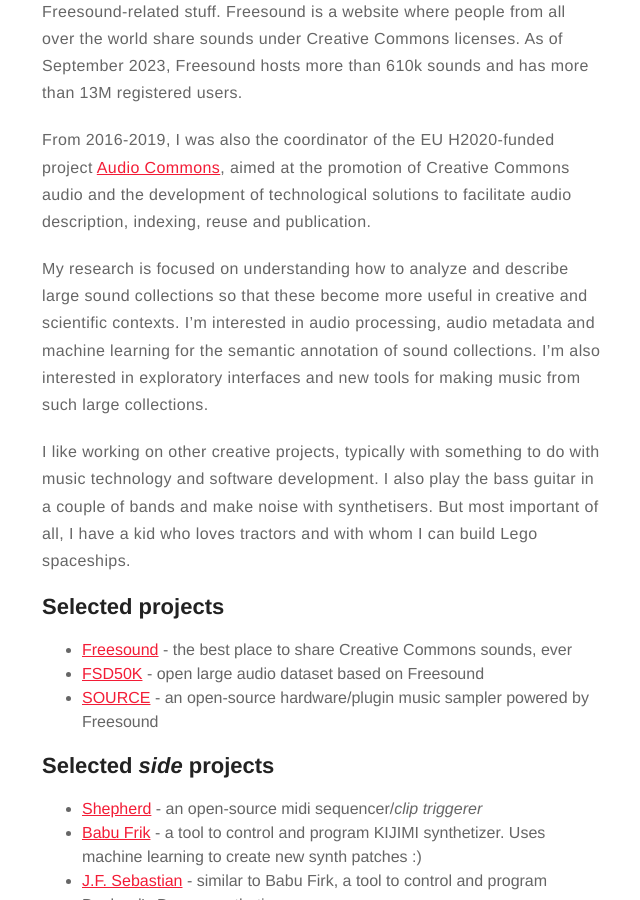
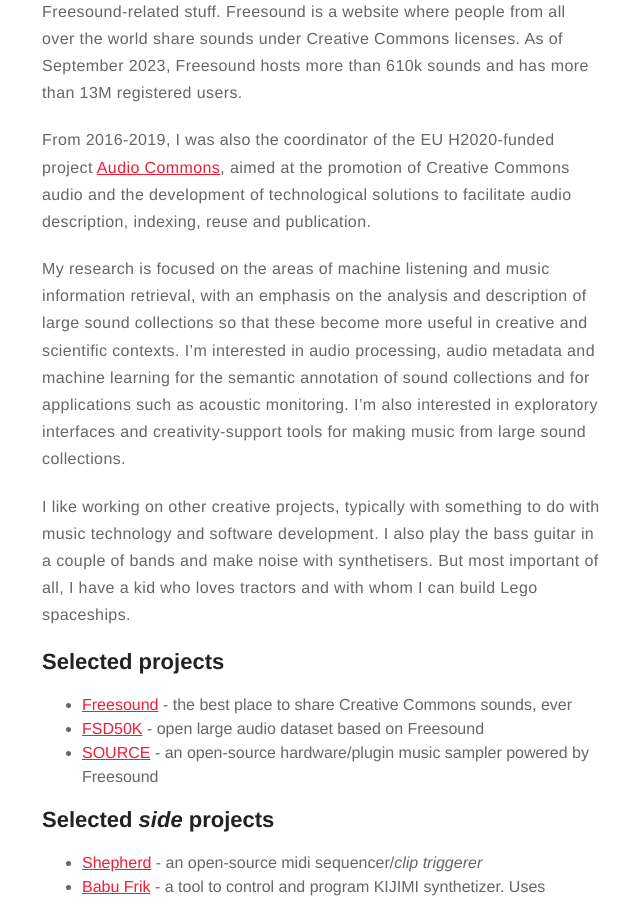
Before and after one commit to ffont/ffont.github.io, a Jekyll site: the page built from index.html, in a window 1280 px wide and 900 px high, scrolled down 693 px. Shown: the whole window, without its empty margins (318-958 px from the left). Built offline with Jekyll 4.4.1, drawn with Linux system fonts in a browser that asks for light colours.

Commit message:
Update index.html

```diff
--- a/index.html
+++ b/index.html
@@ -9,7 +9,7 @@
 
 <p>From 2016-2019, I was also the coordinator of the EU H2020-funded project <a href="https://www.audiocommons.org">Audio Commons</a>, aimed at the promotion of Creative Commons audio and the development of technological solutions to facilitate audio description, indexing, reuse and publication.</p>
 
-<p>My research is focused on understanding how to analyze and describe large sound collections so that these become more useful in creative and scientific contexts. I’m interested in audio processing, audio metadata and machine learning for the semantic annotation of sound collections. I’m also interested in exploratory interfaces and new tools for making music from such large collections.</p>
+<p>My research is focused on the areas of machine listening and music information retrieval, with an emphasis on the analysis and description of large sound collections so that these become more useful in creative and scientific contexts. I’m interested in audio processing, audio metadata and machine learning for the semantic annotation of sound collections and for applications such as acoustic monitoring. I’m also interested in exploratory interfaces and creativity-support tools for making music from large sound collections.</p>
 
 <p>I like working on other creative projects, typically with something to do with music technology and software development. I also play the bass guitar in a couple of bands and make noise with synthetisers. But most important of all, I have a kid who loves tractors and with whom I can build Lego spaceships.</p>
 
```
